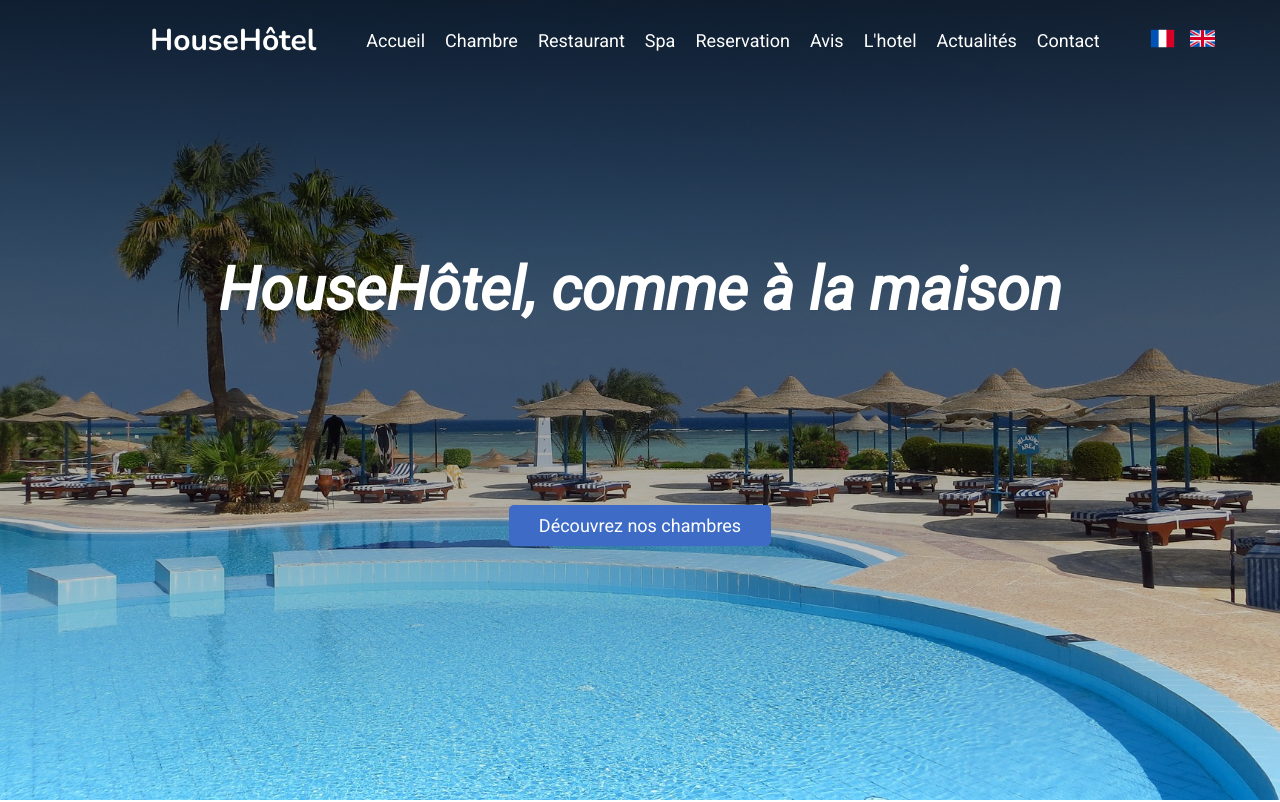
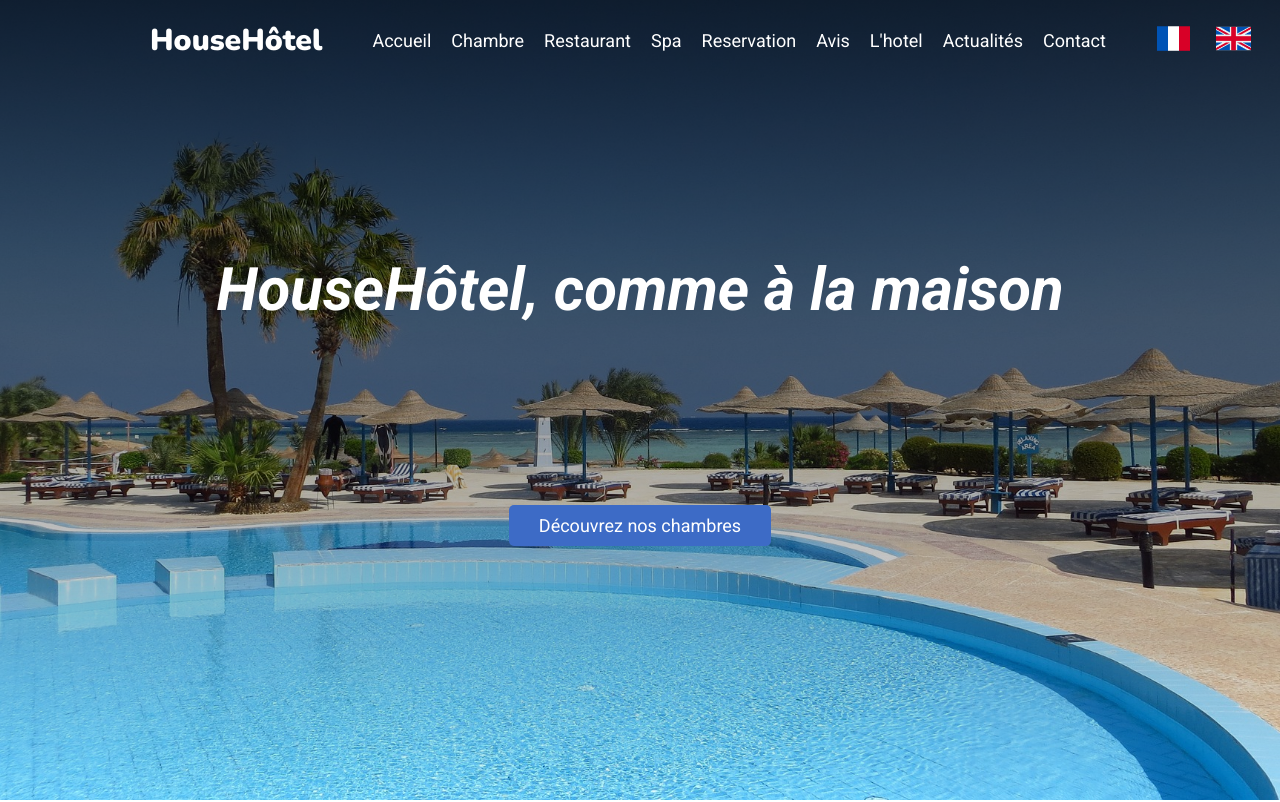
Before and after one commit to Edjek/css-responsive, a plain HTML site: page projet-hotel/index.html in a window 1280 px wide. Shown: the top 802 px of the page. Drawn offline with nearby package versions, Linux system fonts and the light colour scheme.

Commit message:
css responsive

```diff
--- a/projet-hotel/assets/css/index.css
+++ b/projet-hotel/assets/css/index.css
@@ -2,7 +2,7 @@
 .hero-section {
     background-color: green;
     min-height: 100vh;
-    background-image:linear-gradient(rgba(0, 0, 0, 0.743), transparent), url(../img/swimming-pool-1920.jpg);
+    background-image: linear-gradient(rgba(0, 0, 0, 0.743), transparent), url(../img/swimming-pool-1920.jpg);
     background-size: cover;
     background-position: bottom;
     background-repeat: no-repeat;
@@ -15,6 +15,7 @@
 
 .hero-section h1 {
     font-style: italic;
+    font-weight: 700;
     font-size: 60px;
     color: #fff;
 }
@@ -31,6 +32,7 @@
     min-height: 100vh;
     padding: 100px;
 }
+
 .service h2 {
     font-size: 50px;
     margin-bottom: 80px;
--- a/projet-hotel/assets/css/style.css
+++ b/projet-hotel/assets/css/style.css
@@ -1,4 +1,4 @@
-@import url('https://fonts.googleapis.com/css2?family=Nunito:ital,wght@0,400;0,700;1,400&family=Roboto:ital,wght@0,400;0,700;1,400&display=swap');
+@import url('https://fonts.googleapis.com/css2?family=Nunito:ital,wght@0,400;0,700;0,900;1,400&family=Roboto:ital,wght@0,400;0,700;0,900;1,400;1,700;1,900&display=swap');
 
 * {
     margin: 0;
@@ -38,15 +38,16 @@ header {
 
 header.active {
     background-color: #fff;
+    box-shadow: 0 8px 8px rgba(0, 0, 0, 0.1);
 }
 
-header.active .logo a{
+header.active .logo a {
     color: var(--main-color);
 }
 
 .logo a {
     font-family: 'Nunito', sans-serif;
-    font-weight: bold;
+    font-weight: 900;
     font-size: 30px;
     color: #fff;
 }
@@ -63,15 +64,16 @@ nav a {
 header.active nav a {
     color: var(--txt-cl);
 }
+
 .flag {
     margin-left: auto;
     display: flex;
-    gap: 15px;
-}
-.flag img {
-    width: 25px;
+    gap: 25px;
 }
 
+.flag img {
+    width: 35px;
+}
 
 /* FOOTER */
 footer {
```
